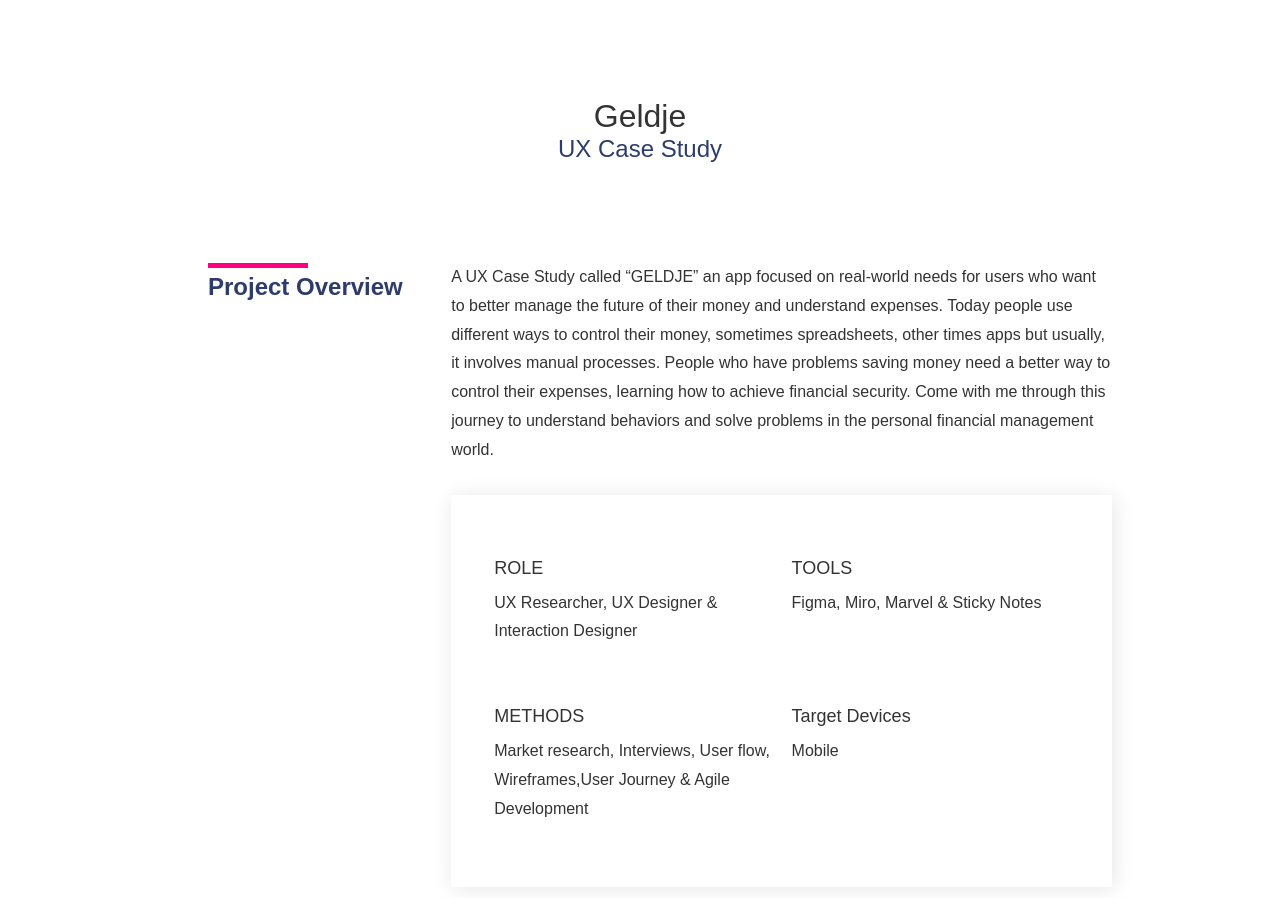
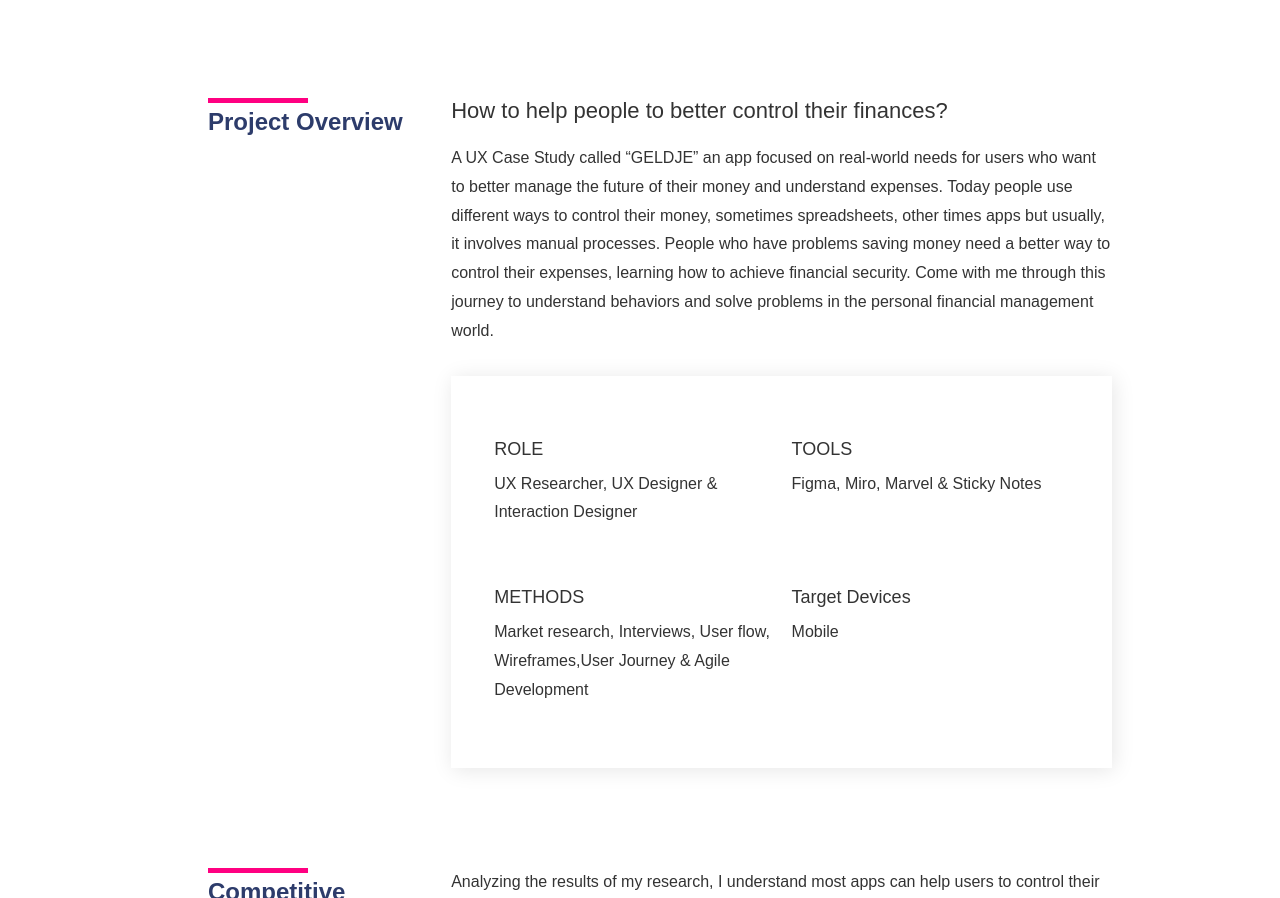
Before and after one commit to sofis123/portfolio, a website: page project-geldje.html in a window 1280 px wide. Shown: the part 804-1702 px from the top of the page. Drawn offline with Linux system fonts and the light colour scheme; a web font is replaced by a local one.

Commit message:
Add questions to projects

```diff
--- a/project-geldje.html
+++ b/project-geldje.html
@@ -48,13 +48,6 @@
       <img src="./assets/geldje/mockup.png" alt="mockup">
     </div>
 
-
-    <div class="title-section">
-      <h1>Geldje</h1>
-      <H2>UX Case Study</H2> </a>
-    </div>
-
-
     <div class="overview-top container">
 
       <div class="overview-title">
@@ -62,6 +55,7 @@
       </div>
 
       <div class="overview-content">
+        <h4>How to help people to better control their finances?</h4>
         <p>
           A UX Case Study called “GELDJE” an app focused on real-world needs for users who want to better manage the future of their money and understand expenses.
 Today people use different ways to control their money, sometimes spreadsheets, other times apps but usually, it involves manual processes.
```
Also changed, not shown: project-head-off-migraine.html (+1 -7 lines), project-kleine-eland.html (+1 -7 lines). Lines whose indentation alone changed are shown as unchanged.
